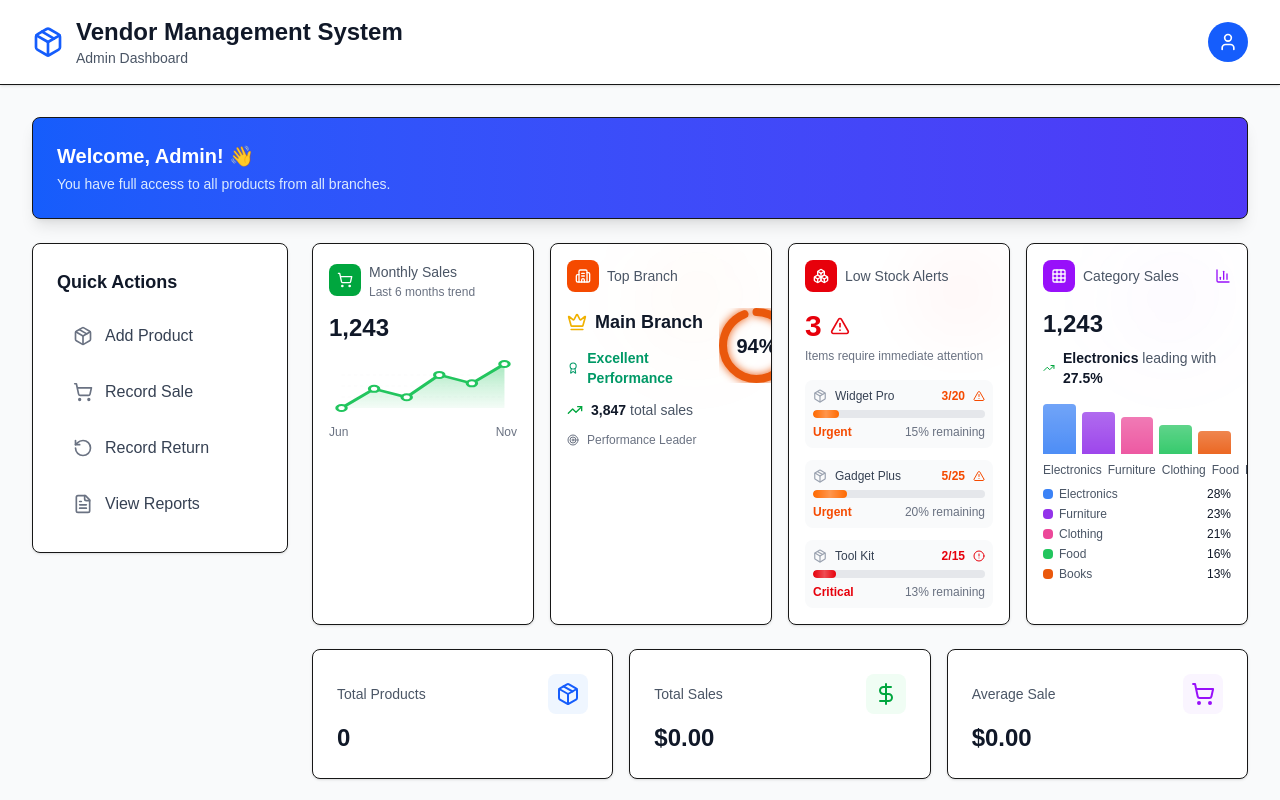
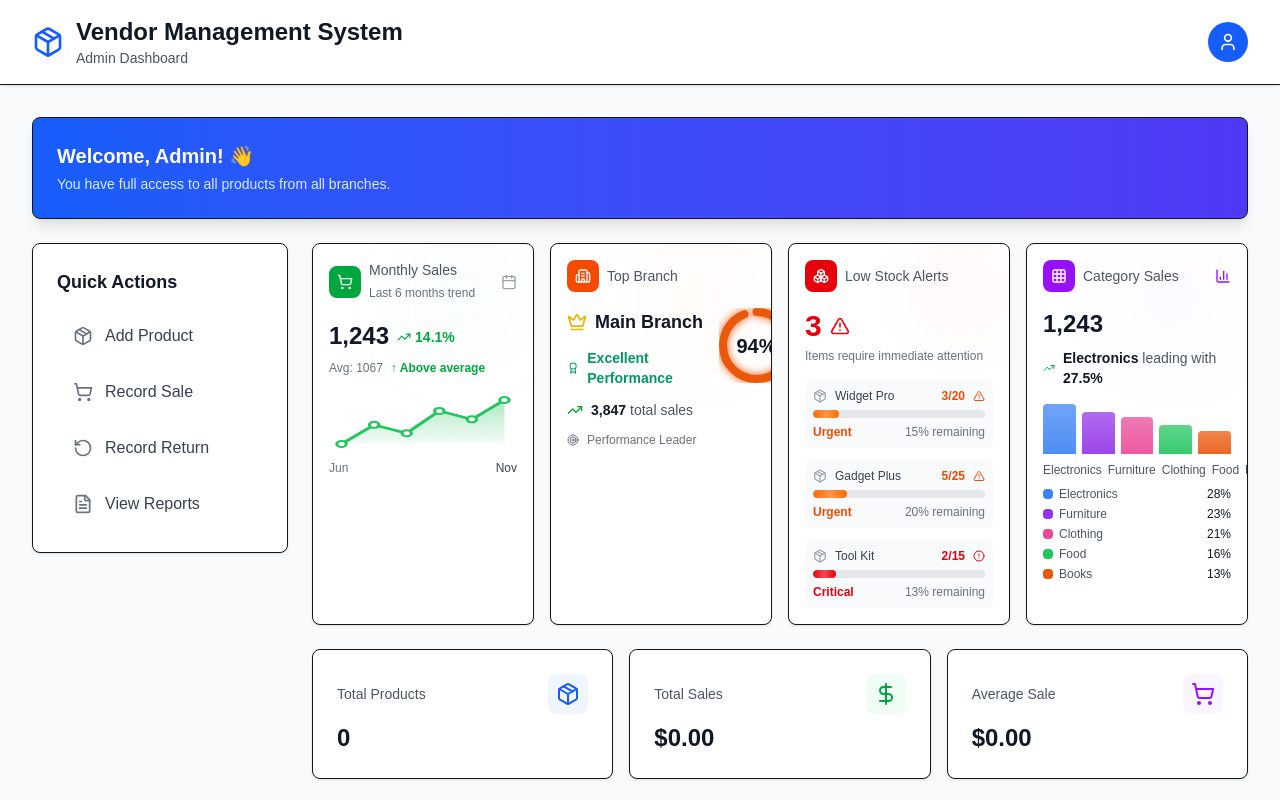
Before and after one commit to Ronelmelendrez/Vendors_inventory_system, a Next.js app in the folder frontend/: page /admin in a window 1280 px wide. Shown: the top 800 px of the page. Built offline with nearby package versions, Linux system fonts and the light colour scheme; sample sign-in values are in the browser's storage.

Commit message:
feat: enhance MonthlyMetric with trend analysis and average comparison

```diff
--- a/frontend/src/components/dashboard/MonthlyMetric.tsx
+++ b/frontend/src/components/dashboard/MonthlyMetric.tsx
@@ -1,6 +1,6 @@
 "use client";
 
-import { LucideIcon } from "lucide-react";
+import { LucideIcon, TrendingUp, TrendingDown, Calendar } from "lucide-react";
 import { AreaChart } from "./AreaChart";
 
 interface MonthlyMetricProps {
@@ -29,33 +29,94 @@ export function MonthlyMetric({
 
   const chartColor = colorMap[color] || "rgb(34, 197, 94)";
 
+  // Calculate trend
+  const currentValue = monthlyData[monthlyData.length - 1]?.value || 0;
+  const previousValue = monthlyData[monthlyData.length - 2]?.value || 0;
+  const trend = previousValue > 0
+    ? ((currentValue - previousValue) / previousValue) * 100
+    : 0;
+  const isPositiveTrend = trend >= 0;
+
+  // Calculate average
+  const average = monthlyData.reduce((sum, d) => sum + d.value, 0) / monthlyData.length;
+  const isAboveAverage = currentValue > average;
+
   return (
-    <div className="bg-white dark:bg-gray-800 rounded-lg shadow-sm border dark:border-gray-700 p-4 hover:shadow-md transition-shadow">
-      <div className="flex items-center gap-2 mb-3">
+    <div className="bg-white dark:bg-gray-800 rounded-lg shadow-sm border dark:border-gray-700 p-4 hover:shadow-md transition-shadow relative overflow-hidden">
+      {/* Background decoration */}
+      <div className="absolute top-0 right-0 w-32 h-32 bg-gradient-to-br from-green-500/5 to-transparent rounded-full blur-2xl"></div>
+
+      <div className="relative">
+        <div className="flex items-center justify-between mb-4">
+          <div className="flex items-center gap-2">
             <div className={`${color} p-2 rounded-lg`}>
               <Icon className="h-4 w-4 text-white" />
             </div>
-        <div className="flex-1">
-          <span className="text-sm font-medium text-gray-600 dark:text-gray-400">
+            <div>
+              <span className="text-sm font-medium text-gray-600 dark:text-gray-400 block">
                 {label}
               </span>
               {subtitle && (
-            <p className="text-xs text-gray-500 dark:text-gray-500">{subtitle}</p>
+                <span className="text-xs text-gray-500 dark:text-gray-500">{subtitle}</span>
               )}
             </div>
           </div>
+          <Calendar className="h-4 w-4 text-gray-400 dark:text-gray-500" />
+        </div>
 
-      <div className="mb-3">
+        {/* Value and trend */}
+        <div className="mb-4 space-y-2">
+          <div className="flex items-baseline gap-2">
             <div className="text-2xl font-bold text-gray-900 dark:text-gray-100">
               {value}
             </div>
+            {trend !== 0 && (
+              <div className={`flex items-center gap-1 text-sm font-semibold ${
+                isPositiveTrend
+                  ? 'text-green-600 dark:text-green-400'
+                  : 'text-red-600 dark:text-red-400'
+              }`}>
+                {isPositiveTrend ? (
+                  <TrendingUp className="h-3.5 w-3.5" />
+                ) : (
+                  <TrendingDown className="h-3.5 w-3.5" />
+                )}
+                <span>{Math.abs(trend).toFixed(1)}%</span>
+              </div>
+            )}
           </div>
 
-      <AreaChart data={monthlyData} color={chartColor} />
+          {/* Average indicator */}
+          <div className="flex items-center gap-2 text-xs">
+            <span className="text-gray-500 dark:text-gray-400">
+              Avg: {average.toFixed(0)}
+            </span>
+            <span className={`font-semibold ${
+              isAboveAverage
+                ? 'text-green-600 dark:text-green-400'
+                : 'text-gray-600 dark:text-gray-400'
+            }`}>
+              {isAboveAverage ? '↑ Above average' : '↓ Below average'}
+            </span>
+          </div>
+        </div>
 
+        {/* Area chart */}
+        <AreaChart
+          data={monthlyData}
+          color={chartColor}
+          showGrid={true}
+          height={60}
+          showTooltip={true}
+        />
+
+        {/* Month range */}
         <div className="flex justify-between mt-2 text-xs text-gray-500 dark:text-gray-400">
           <span>{monthlyData[0]?.month}</span>
-        <span>{monthlyData[monthlyData.length - 1]?.month}</span>
+          <span className="font-medium text-gray-700 dark:text-gray-300">
+            {monthlyData[monthlyData.length - 1]?.month}
+          </span>
+        </div>
       </div>
     </div>
   );
```
Lines whose indentation alone changed are shown as unchanged.
